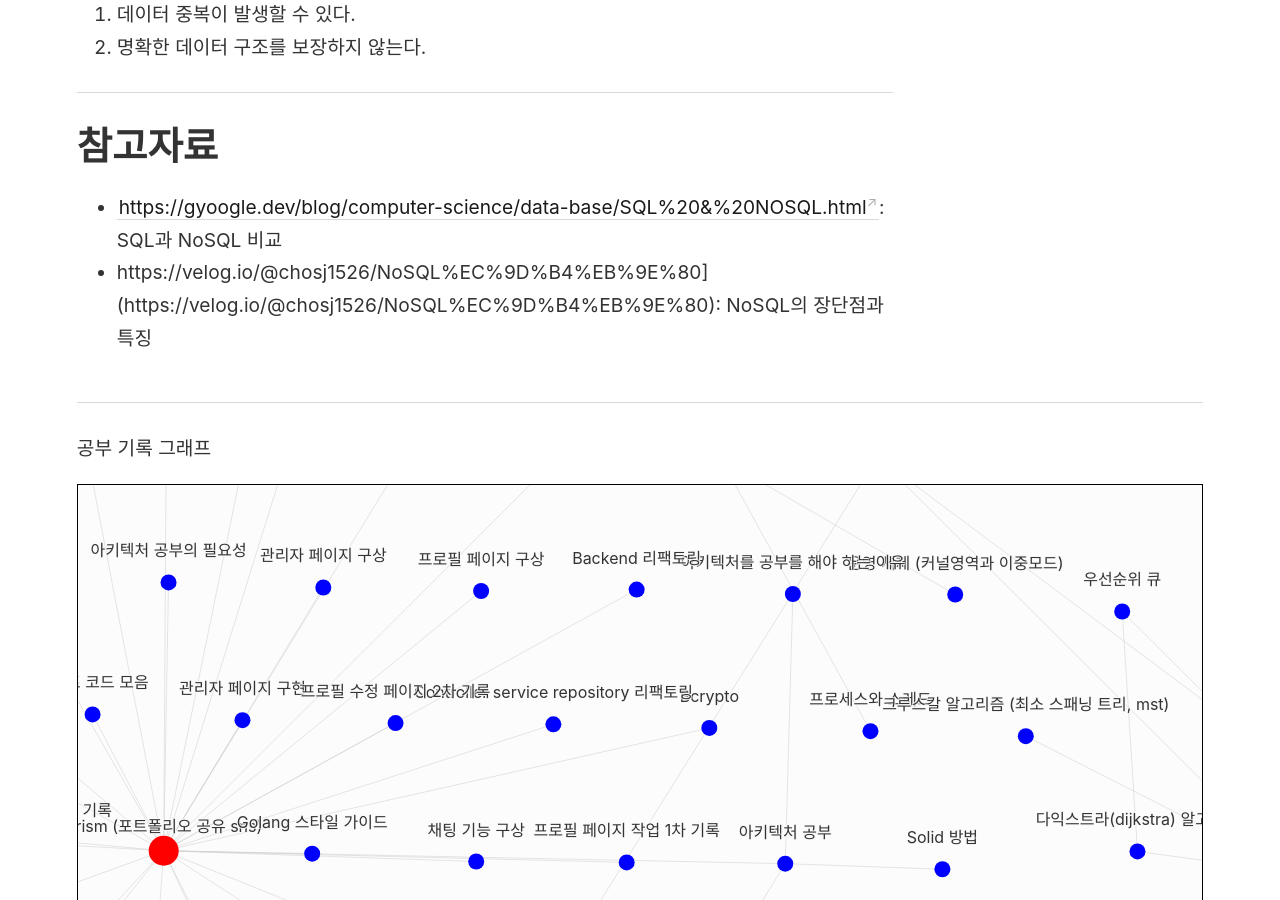
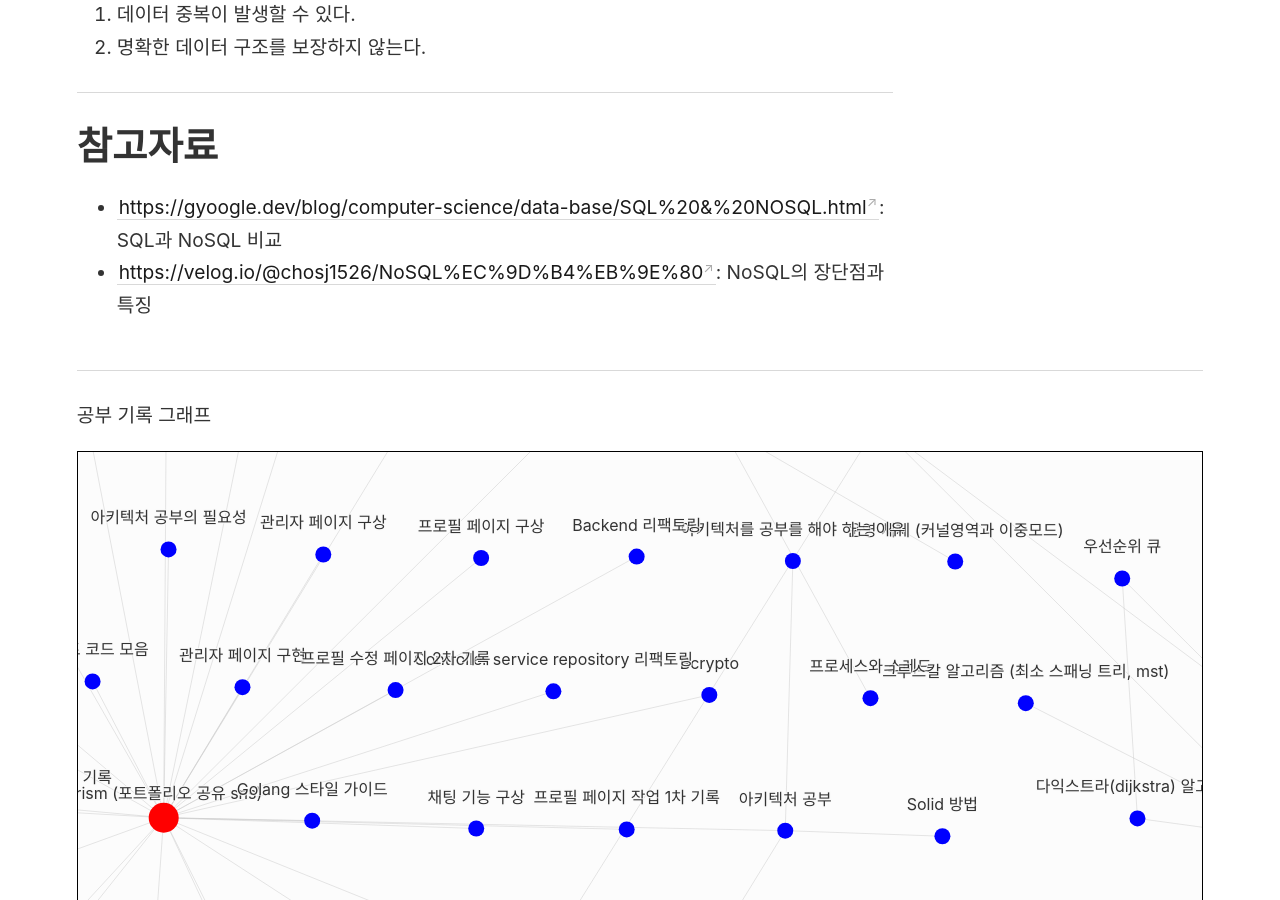
Before and after one commit to rainbow96bear/Obsidian, a Jekyll site: the page built from _notes/프로젝트/Prism/개발 일기/채팅 DB 구상.md, in a window 1280 px wide and 900 px high, scrolled down 1368 px. Built offline with Jekyll 4.4.1, drawn with Linux system fonts in a browser that asks for light colours.

Commit message:
오타 수정

```diff
--- a/_notes/프로젝트/Prism/개발 일기/채팅 DB 구상.md
+++ b/_notes/프로젝트/Prism/개발 일기/채팅 DB 구상.md
@@ -38,4 +38,4 @@
 -----
 # 참고자료
 - [https://gyoogle.dev/blog/computer-science/data-base/SQL%20&%20NOSQL.html](https://gyoogle.dev/blog/computer-science/data-base/SQL%20&%20NOSQL.html): SQL과 NoSQL 비교
-- https://velog.io/@chosj1526/NoSQL%EC%9D%B4%EB%9E%80](https://velog.io/@chosj1526/NoSQL%EC%9D%B4%EB%9E%80): NoSQL의 장단점과 특징
+- [https://velog.io/@chosj1526/NoSQL%EC%9D%B4%EB%9E%80](https://velog.io/@chosj1526/NoSQL%EC%9D%B4%EB%9E%80): NoSQL의 장단점과 특징
```
Also changed, not shown: _notes/프로젝트/coinmeca/dex 사이트 개발.md (+1 -1 lines), _pages/index.md (+1 -0 lines), assets/Pasted image 20240407211512.png (renamed from Pasted image 20240407211512.png), assets/Pasted image 20240407211647.png (renamed from Pasted image 20240407211647.png), assets/흐름도.png (renamed from 흐름도.png).
